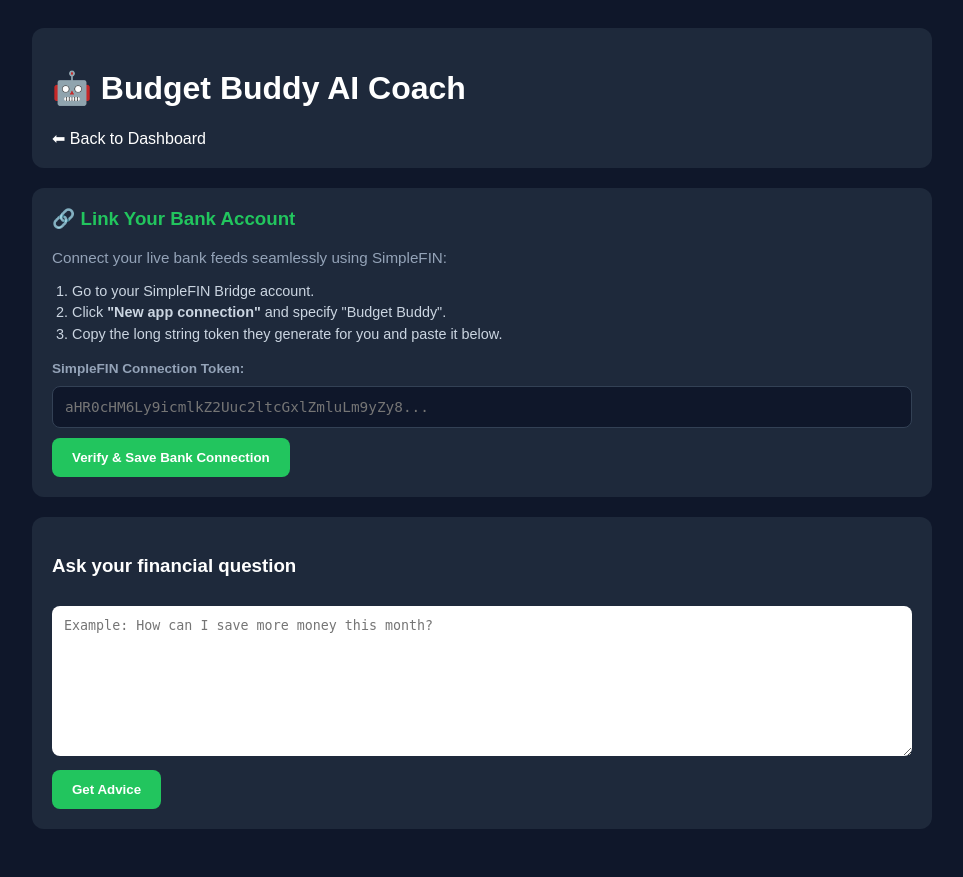
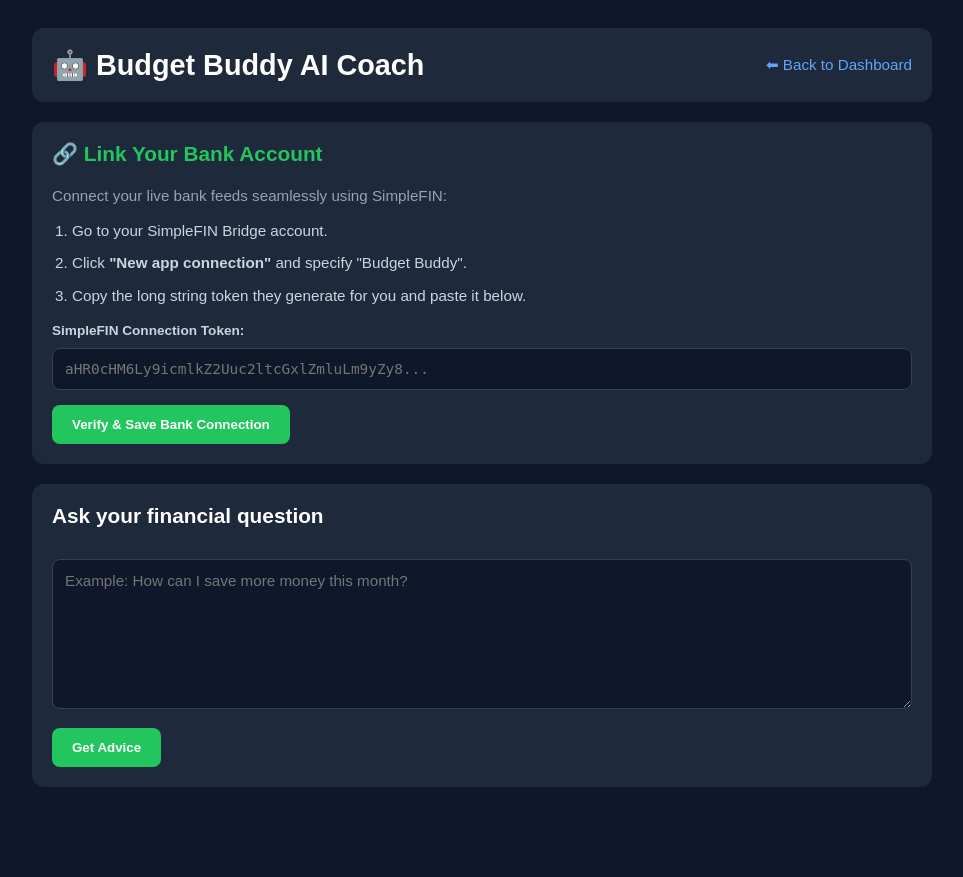
Before and after one commit to arielmuyanja-cloud/budget-buddy132, a Flask app: page /ai in a window 1280 px wide. Shown: the whole page, without its empty margins (158-1121 px from the left). After the commit the page ends 787 px from the top, so only its background shows below. Run offline with Flask 3, Linux system fonts and the light colour scheme; the visitor is signed in with stand-in values (Sample User, id 1); some libraries are stand-ins or nearby versions.

Commit message:
Update ai.html

```diff
--- a/templates/ai.html
+++ b/templates/ai.html
@@ -14,73 +14,90 @@
 
     <style>
         body{
-            font-family:Arial;
-            background:#0f172a;
-            color:white;
-            padding:20px;
+            font-family: Arial, sans-serif;
+            background: #0f172a;
+            color: white;
+            padding: 20px;
         }
 
         .container{
-            max-width:900px;
-            margin:auto;
+            max-width: 900px;
+            margin: auto;
         }
 
         .card{
-            background:#1e293b;
-            padding:20px;
-            border-radius:12px;
-            margin-bottom:20px;
+            background: #1e293b;
+            padding: 20px;
+            border-radius: 12px;
+            margin-bottom: 20px;
         }
 
         textarea, input[type="text"]{
-            width:100%;
-            padding:12px;
-            border:none;
-            border-radius:8px;
-            margin-top:10px;
+            width: 100%;
+            padding: 12px;
+            border: 1px solid #334155;
+            border-radius: 8px;
+            margin-top: 10px;
             box-sizing: border-box;
+            background: #0f172a;
+            color: white;
+            font-size: 0.95rem;
         }
 
         textarea{
-            height:150px;
+            height: 150px;
+            resize: vertical;
+            font-family: inherit;
         }
 
         input[type="text"]{
-            background: #0f172a;
-            color: white;
-            border: 1px solid #334155;
             font-family: monospace;
             font-size: 0.9rem;
         }
 
         button{
-            margin-top:10px;
-            padding:12px 20px;
-            background:#22c55e;
-            color:white;
-            border:none;
-            border-radius:8px;
-            cursor:pointer;
+            margin-top: 15px;
+            padding: 12px 20px;
+            background: #22c55e;
+            color: white;
+            border: none;
+            border-radius: 8px;
+            cursor: pointer;
             font-weight: bold;
+            transition: background 0.2s ease;
+        }
+
+        button:hover {
+            background: #16a34a;
         }
 
         .answer{
-            margin-top:20px;
-            background:#0f766e;
-            padding:15px;
-            border-radius:10px;
+            margin-top: 20px;
+            background: #0f766e;
+            padding: 15px;
+            border-radius: 10px;
+            line-height: 1.6;
         }
 
         a{
-            color:white;
-            text-decoration:none;
+            color: #60a5fa;
+            text-decoration: none;
+            font-size: 0.95rem;
+        }
+
+        a:hover {
+            text-decoration: underline;
         }
 
         ol {
             padding-left: 20px;
             color: #cbd5e1;
-            font-size: 0.9rem;
-            line-height: 1.5;
+            font-size: 0.95rem;
+            line-height: 1.6;
+        }
+
+        ol li {
+            margin-bottom: 8px;
         }
     </style>
 </head>
@@ -90,14 +107,14 @@
 <div class="container">
 
     <!-- Header Card -->
-    <div class="card">
-        <h1>🤖 Budget Buddy AI Coach</h1>
+    <div class="card" style="display: flex; justify-content: space-between; align-items: center; flex-wrap: wrap; gap: 10px;">
+        <h1 style="margin: 0; font-size: 1.8rem;">🤖 Budget Buddy AI Coach</h1>
         <a href="/">⬅ Back to Dashboard</a>
     </div>
 
     <!-- Bank Link Card -->
     <div class="card">
-        <h3 style="color: #22c55e; margin-top: 0;">🔗 Link Your Bank Account</h3>
+        <h3 style="color: #22c55e; margin-top: 0; font-size: 1.3rem;">🔗 Link Your Bank Account</h3>
         <p style="color: #94a3b8; font-size: 0.95rem;">
             Connect your live bank feeds seamlessly using SimpleFIN:
         </p>
@@ -108,7 +125,7 @@
         </ol>
 
         <form action="/link-bank" method="POST">
-            <label style="font-size: 0.85rem; color: #94a3b8; font-weight: bold; display: block; margin-top: 15px;">
+            <label style="font-size: 0.85rem; color: #cbd5e1; font-weight: bold; display: block; margin-top: 15px;">
                 SimpleFIN Connection Token:
             </label>
             <input type="text" name="simplefin_token" required placeholder="aHR0cHM6Ly9icmlkZ2Uuc2ltcGxlZmluLm9yZy8...">
@@ -119,19 +136,18 @@
     <!-- AI Advice Card -->
     <div class="card">
         <form method="POST">
-            <h3>Ask your financial question</h3>
+            <h3 style="margin-top: 0; font-size: 1.3rem;">Ask your financial question</h3>
             <textarea
                 name="question"
                 placeholder="Example: How can I save more money this month?"
                 required></textarea>
-            <br>
             <button type="submit">Get Advice</button>
         </form>
 
         {% if answer %}
         <div class="answer">
-            <h3>💡 AI Advice</h3>
-            <p>{{ answer }}</p>
+            <h3 style="margin-top: 0;">💡 AI Advice</h3>
+            <p style="margin-bottom: 0; white-space: pre-line;">{{ answer }}</p>
         </div>
         {% endif %}
     </div>
```
